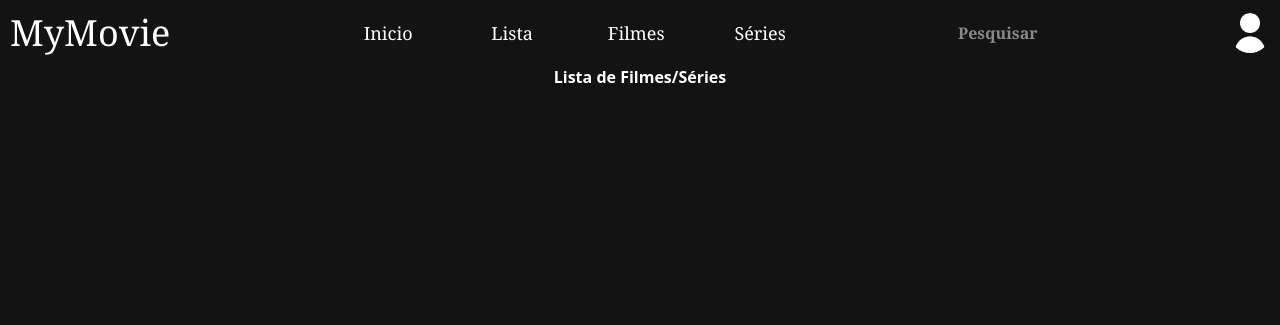
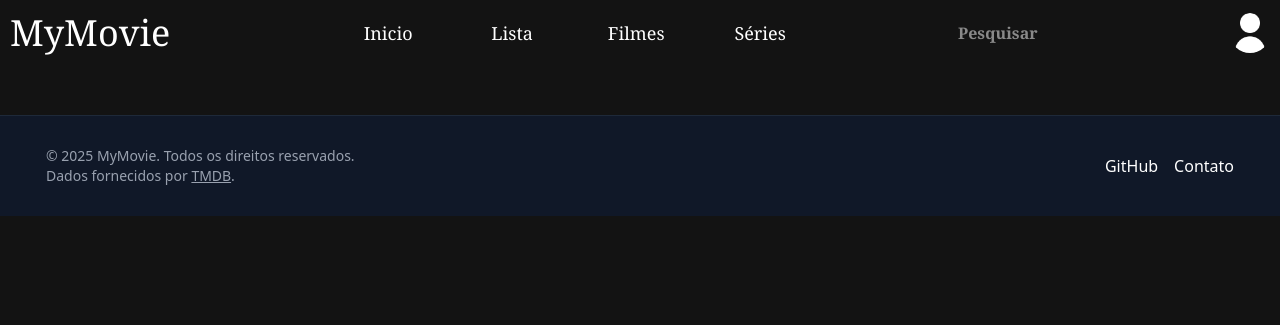
Before and after one commit to Roberth0202/MyMovie, a Django app: page /page/lista/ in a window 1280 px wide. Shown: the top 325 px of the page. Run offline with Django 5.2, Linux system fonts and the light colour scheme; the visitor is signed in with stand-in values (Sample User, id 1); data that the repository does not hold is empty; style sheets or scripts are compiled from the project's sources; parts of the project's set-up code (start-up, migrations or seed data) failed here and were passed over.

Commit message:
Aprimora a interface do usuário com novos estilos e adiciona rodapé com informações de direitos autorais e links de contato. Implementa busca assíncrona para detalhes de filmes e séries na lista do usuário.

```diff
--- a/anilist/static/css/discover.css
+++ b/anilist/static/css/discover.css
@@ -13,4 +13,10 @@
     align-items: center;
     height: auto;
     margin-top: 30px;
+    }
+
+.discovers a img{
+    width: 200px;
+    height: 300px;
+    object-fit: cover;
 }
--- a/anilist/static/css/style.css
+++ b/anilist/static/css/style.css
@@ -319,3 +319,12 @@ header{
 .tranding{
     z-index: 1;
 }
+
+footer{
+    width: 100%;
+    display: flex;
+    align-items: center;
+    justify-content: center;
+    margin-top: 20px;
+    padding: 30px;
+}
--- a/anilist/templates/base/base.html
+++ b/anilist/templates/base/base.html
@@ -116,6 +116,20 @@
 {% block content %}
 {% endblock %}
 
+<footer class="relative bg-gray-900 text-white py-6 mt-10 border-t border-gray-800">
+    <div class="container mx-auto flex flex-col md:flex-row justify-between items-center px-4">
+
+        <div class="text-sm  text-gray-400 mb-2 md:mb-0">
+            &copy; {% now 'Y' %} MyMovie. Todos os direitos reservados.<br>
+            <p>Dados fornecidos por <a href="https://developer.themoviedb.org/docs/getting-started" target="_blank" class="underline hover:text-gray-200">TMDB</a>.</p>
+        </div>
+        <div class="flex gap-4">
+            <a href="https://github.com/Roberth0202" target="_blank" class="hover:text-gray-200 transition">GitHub</a>
+            <a href="mailto:roberthcontato09@gmail.com" class="hover:text-gray-200 transition">Contato</a>
+        </div>
+    </div>
+</footer>
+
 <!--menu-->
 <script>
     function clickmenu(){
--- a/anilist/templates/html/filmes.html
+++ b/anilist/templates/html/filmes.html
@@ -2,11 +2,11 @@
 
 {% block content %}
 
-<main class=" min-h-full w-screen">
-    <div class="container-movies flex ">
+<main class="min-h-full w-screen">
+    <div class="container-movies flex">
         <ul class="flex flex-wrap w-sreen justify-center ">
             {% for filmes in all_movies %}
-                <li class="discovers h-auto rounded-md flex flex-column">
+                <li class="discovers flex flex-column">
                     <a href="{% url 'filme' filmes.id %}"><img class="bg-white" src="{{ filmes.poster }}" alt=""></a>
                     <a href="{% url 'filme' filmes.id %}"><p class=" text-white font-bold">{{ filmes.name }}</p></a>
                 </li>
--- a/anilist/templates/html/home.html
+++ b/anilist/templates/html/home.html
@@ -2,11 +2,11 @@
 {% load static %}
 
 {% block content %}
-<main id="container" class=" relative flex flex-col w-full justify-center items-center">
+<main id="container" class="relative flex flex-col justify-center items-center">
 
     <!------------- Seção de Filmes -------------->
 
-    <section class="container-list relative flex w-full h-96  justify-center">
+    <section class="relative container-list flex w-full h-96  justify-center">
         <div class="Tranding absolute flex left-16 z-10 top-1">
             <h1 class="relative text-white text-xl font-bold">Filmes em alta</h1>
         </div>
--- a/anilist/templates/html/lista.html
+++ b/anilist/templates/html/lista.html
@@ -1,30 +1,21 @@
 {% extends 'base/base.html' %}
 
 {% block content %}
-<main class="relative flex w-full justify-center">
-    <h1 class="text-white font-bold tex-md ">Lista de Filmes/Séries</h1>
-    <div class="absolute w-full ml-4 top-8">
-        <ul class='flex flex-wrap gap-4'>
+<main class="relative flex flex-col w-screen items-center">
+    <div class="container-movies flex">
+        <ul class='flex flex-wrap w-sreen justify-center'>
             {% for itens in midias %}
                 {% if itens.type == 'movie' %}
-                    <li class='w-44'>
-                        <a href="{% url 'filme' itens.id %}">
-                            <img class="rounded-md w-full h-60 object-cover" src="{{itens.poster}}" alt="">
-                        </a>
-                        <a class='aba text-white font-bold' href="{% url 'filme' itens.id %}"">
-                            <p class="text-white font-bold text-ellipsis overflow-hidden w-full px-2">{{itens.name}}</p>
-                        </a>
+                    <li class='discovers'>
+                        <a href="{% url 'filme' itens.id %}"><img class="" src="{{itens.poster}}" loading="lazy" alt=""></a>
+                        <a class='' href="{% url 'filme' itens.id %}"><p class="text-white font-bold">{{itens.name}}</p></a>
                     </li>
                 {% endif %}
 
                 {% if itens.type == 'tv' %}
-                    <li class='w-44'>
-                        <a href="{% url 'serie' itens.id %}"">
-                            <img class="rounded-md object-cover w-full h-60 " src="{{itens.poster}}" alt="">
-                        </a>
-                        <a class='aba text-white font-bold' href="{% url 'serie' itens.id %}">
-                            <p class="text-white font-bold text-ellipsis overflow-hidden w-full px-2">{{itens.name}}</p>
-                        </a>
+                    <li class='discovers'>
+                        <a href="{% url 'serie' itens.id %}""><img class="" src="{{itens.poster}}" loading="lazy" alt=""></a>
+                        <a class='' href="{% url 'serie' itens.id %}"><p class="text-white font-bold">{{itens.name}}</p></a>
                     </li>
                 {% endif %}
             {% endfor %}
--- a/anilist/views.py
+++ b/anilist/views.py
@@ -12,6 +12,7 @@ from django.conf import settings
 from .movie_functions import *
 from .models import Lista
 from django.http import JsonResponse
+import asyncio
 
 #------------------ Função para verificar se a mídia já está na lista   ------------------
 def verificar_midia_na_lista(user_id, media_id, midia_type):
@@ -165,22 +166,35 @@ def detail_serie(request, series_id):
 #----------------------- Lista de filmes/series do usuario -----------------------
 @login_required(login_url='/page/login/')
 def lista(request):
-    object_list = Lista.objects.filter(user_id=request.user)
+    # 1. Consulta todos os objetos da lista do usuário normalmente (ORM síncrono)
+    object_list = list(Lista.objects.filter(user_id=request.user))
 
-    # Inicializa variáveis para evitar erros se as condições não forem atendidas
-    midias = []
+    # 2. Função assíncrona para buscar detalhes de cada mídia em paralelo usando asyncio.to_thread
+    async def get_midia(obj):
+        if obj.midia_type == 'movie':
+            # info_movie é uma função bloqueante, então executamos em thread separada
+            return await asyncio.to_thread(info_movie, obj.media_id)
+        elif obj.midia_type == 'tv':
+            return await asyncio.to_thread(info_serie, obj.media_id)
+        return None
 
-    # Iterar sobre os objetos encontrados e processar conforme o tipo de mídia
-    for obj in object_list:
-        if obj.midia_type == 'movie':
-            filme = info_movie(obj.media_id)  # Chamar a função para obter os detalhes do filme
-            midias.append(filme)
-        elif obj.midia_type == 'tv':
-            serie = info_serie(obj.media_id)  # Chamar a função para obter os detalhes da série
-            midias.append(serie)
+    # 3. Função para criar e executar todas as tarefas de busca em paralelo
+    async def gather_midias():
+        tasks = [get_midia(obj) for obj in object_list]
+        return await asyncio.gather(*tasks)
 
+    # 4. Executa as buscas em paralelo usando um novo event loop
+    loop = asyncio.new_event_loop()
+    asyncio.set_event_loop(loop)
+    detalhes_midias = loop.run_until_complete(gather_midias())
+    loop.close()
+
+    # 5. Remove possíveis None (caso algum objeto não seja movie ou tv)
+    midias = [m for m in detalhes_midias if m]
+
+    # 6. Passa os detalhes para o template
     context = {
-        'midias' : midias,
+        'midias': midias,
     }
     return render(request, "html/lista.html", context)
 
```
